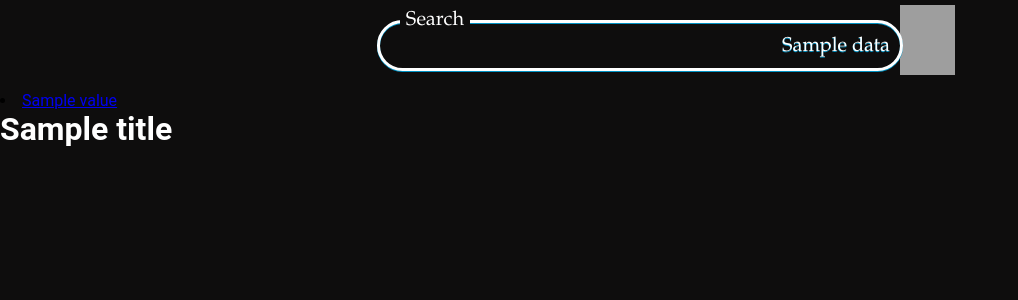
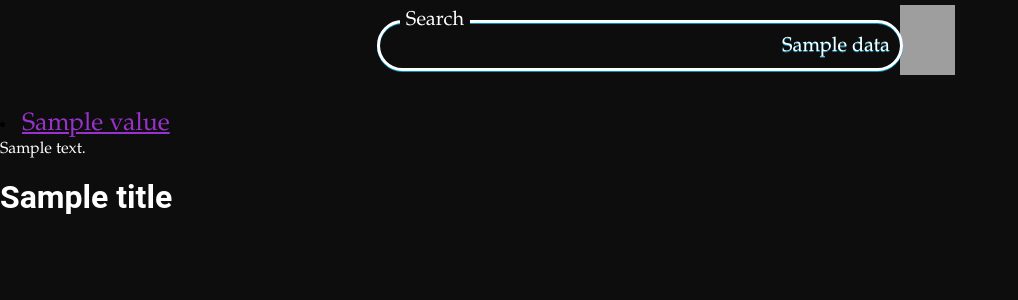
Before and after one commit to FinalProjectNEG/NEGSearchEngine, a Django app: template mysite/searchpage/templates/searchpage/search.html in a window 1280 px wide. Shown: the top 300 px of the page, without its empty margins (0-1018 px from the left). Run offline with Django 3.2, Linux system fonts and the light colour scheme; the template is opened without the code that fills it: most values are stand-ins (such as "Sample title", 1, 10 or a date in 2020); parts of the project's set-up code (start-up, migrations or seed data) failed here and were passed over; grey boxes are pictures that could not be loaded.

Commit message:
update files - render to another page of search

```diff
--- a/mysite/searchpage/Search.py
+++ b/mysite/searchpage/Search.py
@@ -99,7 +99,10 @@ class Search:
         return dictionary, final
 
     def Start_search(self):
+
         dictionary, final = self.SSearch(self.query)
+        if len(dictionary) == 0:
+            return "not found"
         object_page_rank = Page_Rank(dictionary, final)
         result_ranking = object_page_rank.Start_Ranking()
         print(result_ranking)
--- a/mysite/searchpage/templates/searchpage/search.html
+++ b/mysite/searchpage/templates/searchpage/search.html
@@ -6,6 +6,15 @@
     <style>
 	    body{
 		    background-color: #0E0D0D;
+	    }
+	    div.container{
+   		    width: 700px;
+
+	    }
+	    a{
+	    	font-size:25px;
+		    font-family: "Garamond", Times, serif;
+		    color: darkorchid;
 	    }
 	    img {
 		    display: block;
@@ -19,15 +28,23 @@
 			top: 5px;
 
 	    }
-	    p{
-		    font-size:30px;
+	    script{
+	    	font-size:16px;
 		    font-family: "Garamond", Times, serif;
 		    color: white;
+		    word-break:  keep-all;
 	    }
-	   	td{
-		    font-size:30px;
+	    p{
+		    font-size:16px;
 		    font-family: "Garamond", Times, serif;
 		    color: white;
+		    word-break:  keep-all;
+	    }
+	    p.error{
+		    font-size:25px;
+		    font-family: "Garamond", Times, serif;
+		    color: white;
+		    word-break:  keep-all;
 	    }
 	    @import url("https://fonts.googleapis.com/css?family=Roboto:400,400i,700");
 
@@ -91,7 +108,8 @@
     </style>
 </head>
 <body>
-
+<form action="{% url 'searchpage:page' %}" method="post">
+	{% csrf_token %}
 <input type="hidden" name="title" value="{{ source.title }}">
 	<img src="https://lh3.googleusercontent.com/190XKrQmG_JXIRzPRD0IiOO4ZtOd9pTgEzey-HTsSrTwOAl4jXP6XkEiq99vZRT9S9oVmAH3hVrH8Z-4xiSd2Xeyb4DfE62Mvo5q79Q0za5c8fDkIDpY_yBQKsNt1IQJ4uyh3jpq=w2400?source=screenshot.guru" alt="search engine">
 	<div class="flexbox">
@@ -103,12 +121,22 @@
 	</div>
 	<input type="submit" value="Search" name="submit" class="buttonSearch">
 
+
+	{% if dic == "not found" %}
+    	<p class="error"> no results found </p>
+   {% endif %}
+
 	{% for key,value in dic.items %}
-		<li><a href="{{key}}">{{value.title}}</a></li>
-
+		<br>
+		<div class="container">
+			<li><a href="{{key}}">{{value.title}}</a></li>
+			<p id="demo1">{{value.description}}</p>
+		</div>
+		<br>
 	{% endfor %}
 	<h1 style="color:white;">
 		{{title}}
 	</h1>
+</form>
 </body>
 </html>
--- a/mysite/searchpage/urls.py
+++ b/mysite/searchpage/urls.py
@@ -7,7 +7,7 @@ app_name = 'searchpage'
 
 urlpatterns = [
 
-    re_path(r'lala/$',hh,name="page"),
+    re_path(r'page/$',repeat,name="page"),
     re_path(r'search/$', search_page, name="search"),
     path('', home, name="homepage"),
 ]
```
Also changed, not shown: mysite/searchpage/views.py (+13 -3 lines).
